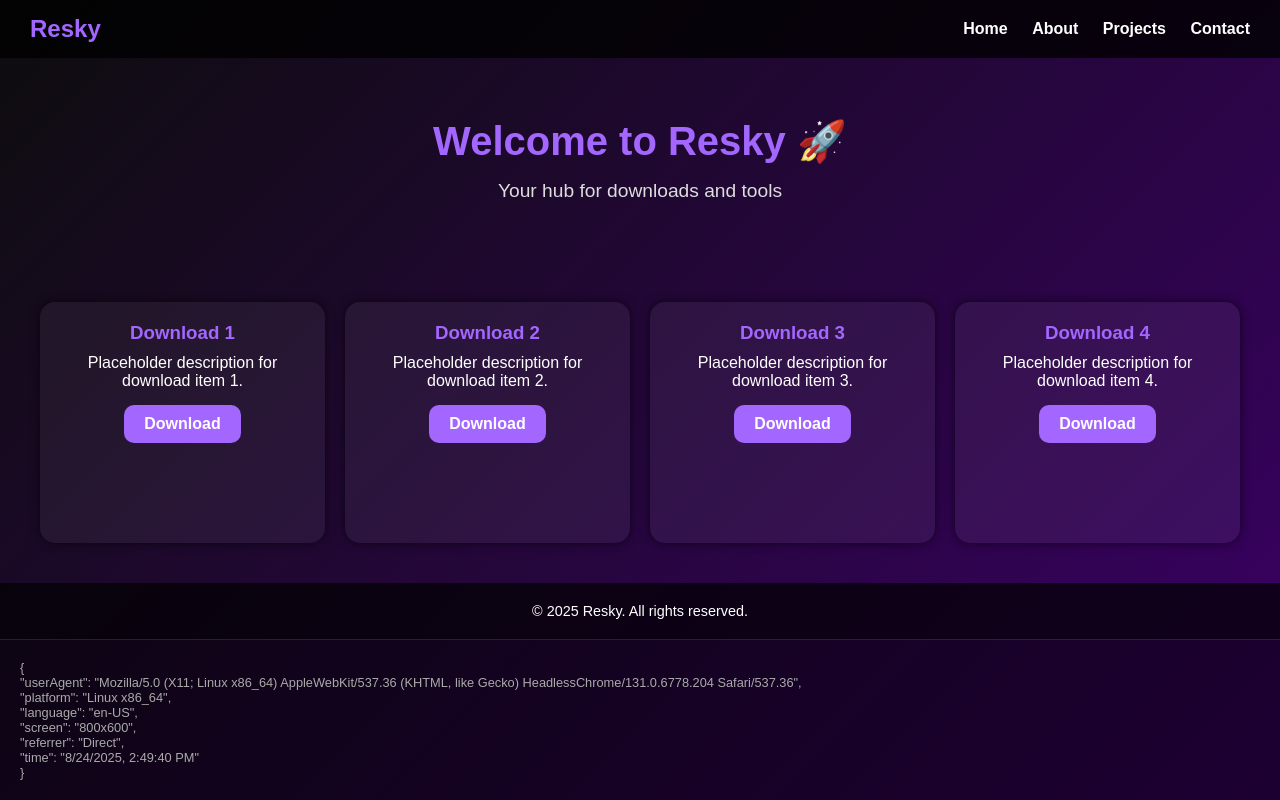
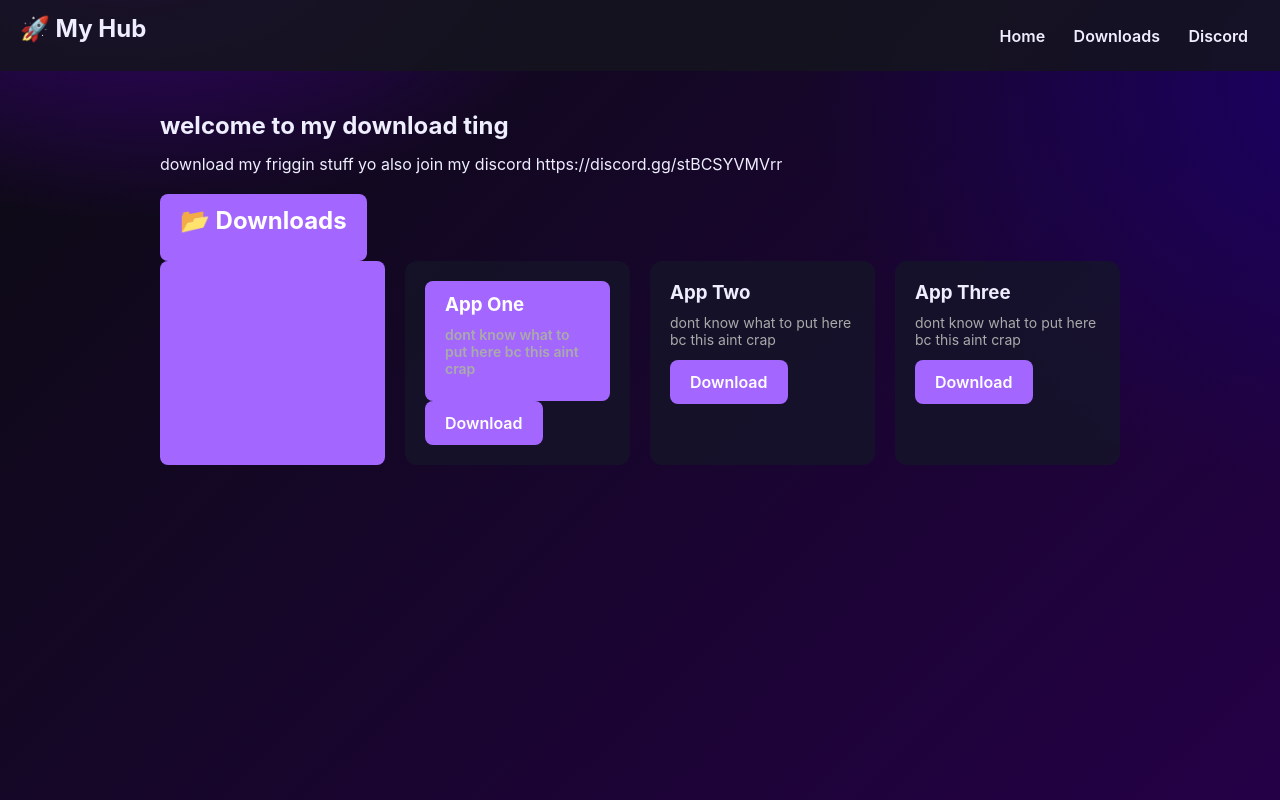
Before and after one commit to maifqijfiagf7aif8uag/Resky, a plain HTML site: page index.html in a window 1280 px wide. Drawn offline with Linux system fonts and the light colour scheme; no server answers.

Commit message:
Add files via upload

```diff
--- a/index.html
+++ b/index.html
@@ -1,205 +1,129 @@
 <!DOCTYPE html>
 <html lang="en">
 <head>
-  <meta charset="UTF-8" />
-  <meta name="viewport" content="width=device-width, initial-scale=1.0"/>
-  <title>Resky | Downloads</title>
+  <meta charset="UTF-8">
+  <meta name="viewport" content="width=device-width, initial-scale=1.0">
+  <title>My Download Hub</title>
   <style>
-    /* Reset */
-    * { margin: 0; padding: 0; box-sizing: border-box; }
+    :root {
+      --bg1:#0b0b12;
+      --bg2:#240046;
+      --accent:#a366ff;
+      --accent2:#ff66ff;
+      --text:#eef;
+      --muted:#aaa;
+      --card:#141428cc;
+      --cardHover:#1b1b34cc;
+    }
 
+    * { box-sizing:border-box; margin:0; padding:0; }
     body {
-      font-family: Arial, sans-serif;
-      background: linear-gradient(135deg, #0d0d0d, #3b0066);
-      color: white;
-      min-height: 100vh;
-      display: flex;
-      flex-direction: column;
+      font-family: Inter, system-ui, Arial, sans-serif;
+      color: var(--text);
+      background: radial-gradient(800px 500px at 10% -10%, #3a0077 0%, transparent 60%),
+                  radial-gradient(1000px 700px at 110% 10%, #1b0066 0%, transparent 60%),
+                  linear-gradient(135deg, var(--bg1), var(--bg2));
+      min-height:100vh;
     }
 
     header {
-      background: rgba(0,0,0,0.8);
-      padding: 15px 30px;
-      display: flex;
-      justify-content: space-between;
-      align-items: center;
-      position: sticky;
-      top: 0;
-      z-index: 10;
+      background: rgba(20, 20, 30, 0.85);
+      padding: 14px 20px;
+      display:flex;
+      justify-content:space-between;
+      align-items:center;
+      position:sticky; top:0;
+      z-index:1000;
+    }
+    header nav a {
+      color: var(--text);
+      margin: 0 12px;
+      text-decoration:none;
+      font-weight:600;
+      transition: color .2s;
+    }
+    header nav a:hover { color: var(--accent); }
+
+    main {
+      max-width:1000px;
+      margin: 40px auto;
+      padding: 0 20px;
     }
 
-    header h1 {
-      font-size: 1.5rem;
-      color: #a366ff;
+    section { margin-bottom:80px; }
+    h1, h2 { margin-bottom: 14px; }
+    p { margin-bottom: 20px; }
+
+    .btn {
+      display:inline-block;
+      padding:12px 20px;
+      background:var(--accent);
+      border-radius:8px;
+      color:#fff;
+      text-decoration:none;
+      font-weight:600;
+      transition: background .2s;
     }
+    .btn:hover { background: var(--accent2); }
 
-    nav a {
-      margin-left: 20px;
-      text-decoration: none;
-      color: #fff;
-      font-weight: bold;
-      transition: color 0.3s ease;
-    }
-    nav a:hover { color: #a366ff; }
-
-    .hero {
-      text-align: center;
-      padding: 60px 20px;
-    }
-    .hero h2 {
-      font-size: 2.5rem;
-      margin-bottom: 15px;
-      color: #a366ff;
-    }
-    .hero p {
-      font-size: 1.2rem;
-      color: #ddd;
-    }
-
-    .downloads {
-      display: grid;
-      grid-template-columns: repeat(auto-fit, minmax(250px, 1fr));
-      gap: 20px;
-      padding: 40px;
-      flex: 1;
+    .cards {
+      display:grid;
+      grid-template-columns: repeat(auto-fit,minmax(220px,1fr));
+      gap:20px;
     }
     .card {
-      background: rgba(255,255,255,0.05);
-      padding: 20px;
-      border-radius: 15px;
-      text-align: center;
-      box-shadow: 0 0 10px rgba(0,0,0,0.6);
-      transition: transform 0.3s ease, background 0.3s ease;
+      background: var(--card);
+      border-radius:12px;
+      padding:20px;
+      transition: transform .2s, background .2s;
     }
     .card:hover {
       transform: translateY(-5px);
-      background: rgba(255,255,255,0.1);
+      background: var(--cardHover);
     }
-    .card h3 {
-      margin-bottom: 10px;
-      color: #a366ff;
-    }
-    .card p { margin-bottom: 15px; }
-
-    .btn {
-      display: inline-block;
-      padding: 10px 20px;
-      border: none;
-      border-radius: 10px;
-      background: #a366ff;
-      color: white;
-      cursor: pointer;
-      font-weight: bold;
-      text-decoration: none;
-      transition: background 0.3s ease;
-    }
-    .btn:hover { background: #8226ff; }
-
-    footer {
-      text-align: center;
-      padding: 20px;
-      background: rgba(0,0,0,0.7);
-      font-size: 0.9rem;
-      margin-top: auto;
-    }
-
-    /* Extra styling */
-    .logs {
-      padding: 20px;
-      font-size: 0.8rem;
-      color: #aaa;
-      background: rgba(0,0,0,0.5);
-      border-top: 1px solid rgba(255,255,255,0.1);
-    }
+    .card h3 { margin-bottom:10px; }
+    .card p { font-size: 14px; color: var(--muted); margin-bottom: 12px; }
   </style>
 </head>
 <body>
   <header>
-    <h1>Resky</h1>
+    <h2>🚀 My Hub</h2>
     <nav>
-      <a href="#">Home</a>
-      <a href="#">About</a>
-      <a href="#">Projects</a>
-      <a href="#">Contact</a>
+      <a href="#home">Home</a>
+      <a href="#downloads">Downloads</a>
+      <a href="https://discord.gg/YOURSERVER" target="_blank">Discord</a>
     </nav>
   </header>
 
-  <section class="hero">
-    <h2>Welcome to Resky 🚀</h2>
-    <p>Your hub for downloads and tools</p>
+  <main>
+    <!-- Home -->
+    <section id="home">
+      <h1>welcome to my download ting </h1>
+      <p>download my friggin stuff yo also join my discord https://discord.gg/stBCSYVMVrr</p>
+      <a class="btn" href="https://discord.gg/stBCSYVMVrrd</a>
     </section>
 
-  <section class="downloads">
+    <!-- Downloads -->
+    <section id="downloads">
+      <h2>📂 Downloads</h2>
+      <div class="cards">
         <div class="card">
-      <h3>Download 1</h3>
-      <p>Placeholder description for download item 1.</p>
-      <a href="#" class="btn">Download</a>
+          <h3>App One</h3>
+          <p>dont know what to put here bc this aint crap </p>
+          <a class="btn" href="downloads/app1.zip">Download</a>
         </div>
         <div class="card">
-      <h3>Download 2</h3>
-      <p>Placeholder description for download item 2.</p>
-      <a href="#" class="btn">Download</a>
+          <h3>App Two</h3>
+          <p>dont know what to put here bc this aint crap </p>
+          <a class="btn" href="downloads/app2.zip">Download</a>
         </div>
         <div class="card">
-      <h3>Download 3</h3>
-      <p>Placeholder description for download item 3.</p>
-      <a href="#" class="btn">Download</a>
+          <h3>App Three</h3>
+          <p>dont know what to put here bc this aint crap </p>
+          <a class="btn" href="downloads/app3.zip">Download</a>
         </div>
-    <div class="card">
-      <h3>Download 4</h3>
-      <p>Placeholder description for download item 4.</p>
-      <a href="#" class="btn">Download</a>
       </div>
     </section>
-
-  <footer>
-    <p>© 2025 Resky. All rights reserved.</p>
-  </footer>
-
-  <div class="logs" id="logs">
-    Visitor info will show here...
-  </div>
-
-  <script>
-    // --- Visitor Logging ---
-    async function logVisitor() {
-      let info = {
-        userAgent: navigator.userAgent,
-        platform: navigator.platform,
-        language: navigator.language,
-        screen: `${screen.width}x${screen.height}`,
-        referrer: document.referrer || "Direct",
-        time: new Date().toLocaleString()
-      };
-
-      // Show on page
-      document.getElementById("logs").innerText = JSON.stringify(info, null, 2);
-
-      // Send to Discord webhook
-      const webhookURL = "YOUR_DISCORD_WEBHOOK_HERE"; // 🔴 replace with your webhook
-
-      let payload = {
-        username: "Resky Logs",
-        embeds: [{
-          title: "New Visitor Logged 👀",
-          color: 0xa366ff,
-          fields: Object.entries(info).map(([k,v]) => ({ name: k, value: String(v), inline: false })),
-          footer: { text: "Resky Web Logger" }
-        }]
-      };
-
-      try {
-        await fetch(webhookURL, {
-          method: "POST",
-          headers: { "Content-Type": "application/json" },
-          body: JSON.stringify(payload)
-        });
-      } catch (err) {
-        console.error("Webhook Error:", err);
-      }
-    }
-
-    logVisitor();
-  </script>
+  </main>
 </body>
 </html>
```
Lines whose indentation alone changed are shown as unchanged.
